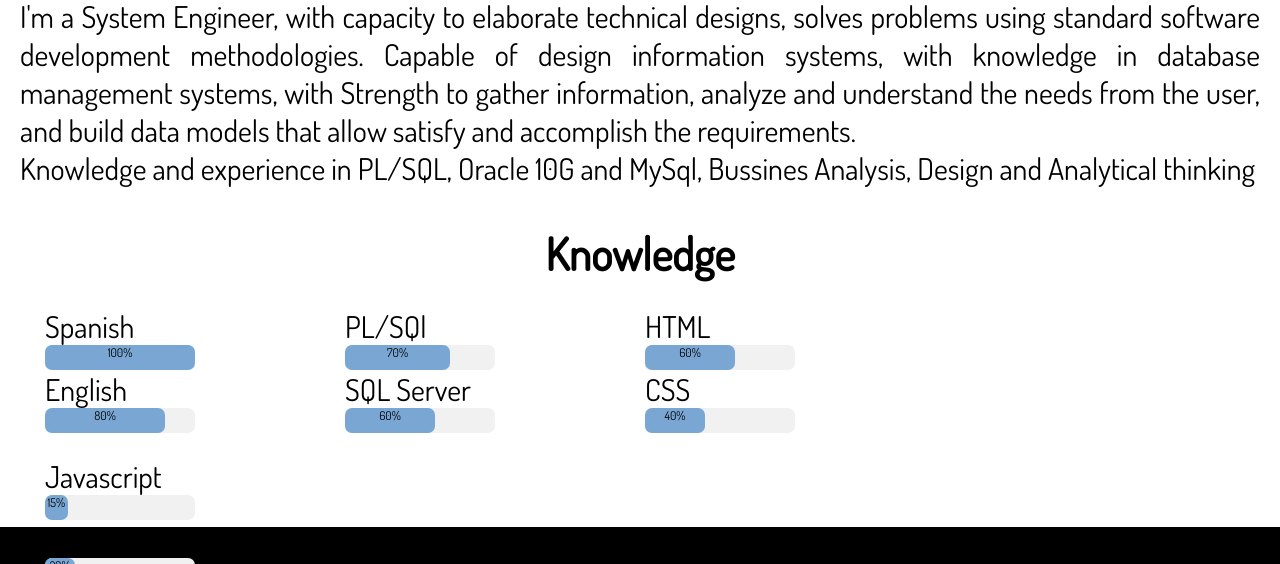
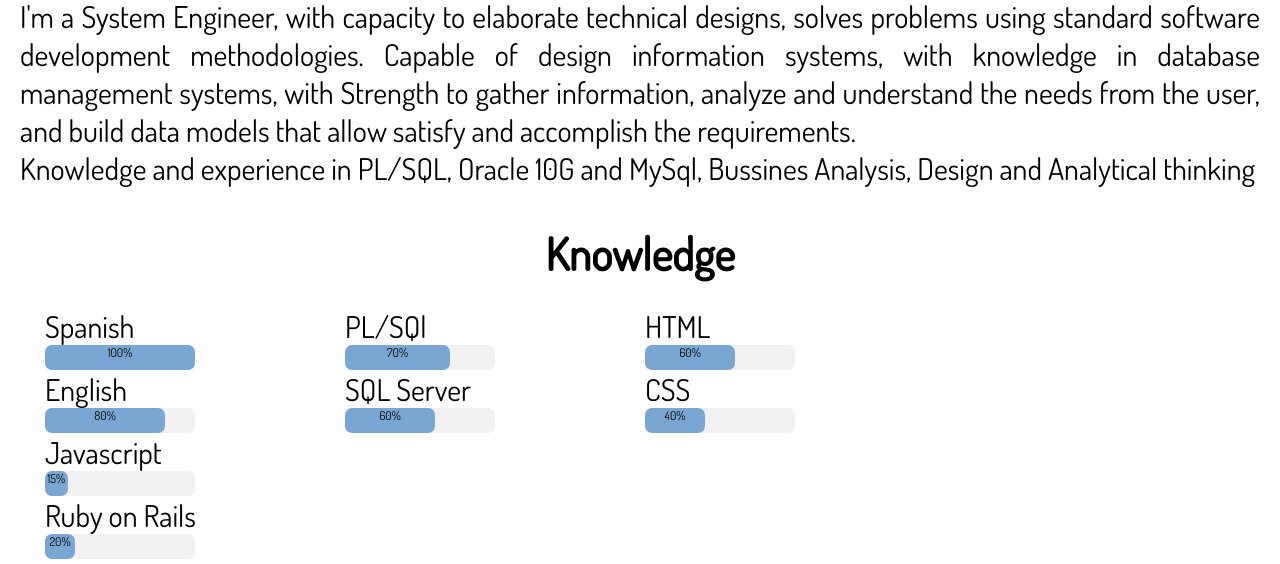
Before and after one commit to leogrihu/leogrihu.github.io, a plain HTML site: page index.html in a window 1280 px wide. Shown: the part 736-1300 px from the top of the page. Drawn offline with Linux system fonts and the light colour scheme.

Commit message:
Add files via upload
corrección espacios

```diff
--- a/stylesheet.css
+++ b/stylesheet.css
@@ -23,11 +23,7 @@ h2{
   height:200px;
   border-radius:100%;
 }
-#name{
 
-  font-size:40px;
-
-}
 #about{
   width: auto;
     height: auto;
@@ -97,19 +93,18 @@ display: flex;
 	position:relative;
 	margin:15px;
 	width:auto;
-	height:175px;
+	height:auto;
 	padding:10px;
 }
 .knowledge ul li{
 float:left;
 width:300px;
-height:150px;
+height:auto;
 }
 
 
 
 .header{
-
   width: auto;
   height: 50%;
    background-size: auto ;
```
Lines whose indentation alone changed are shown as unchanged.
